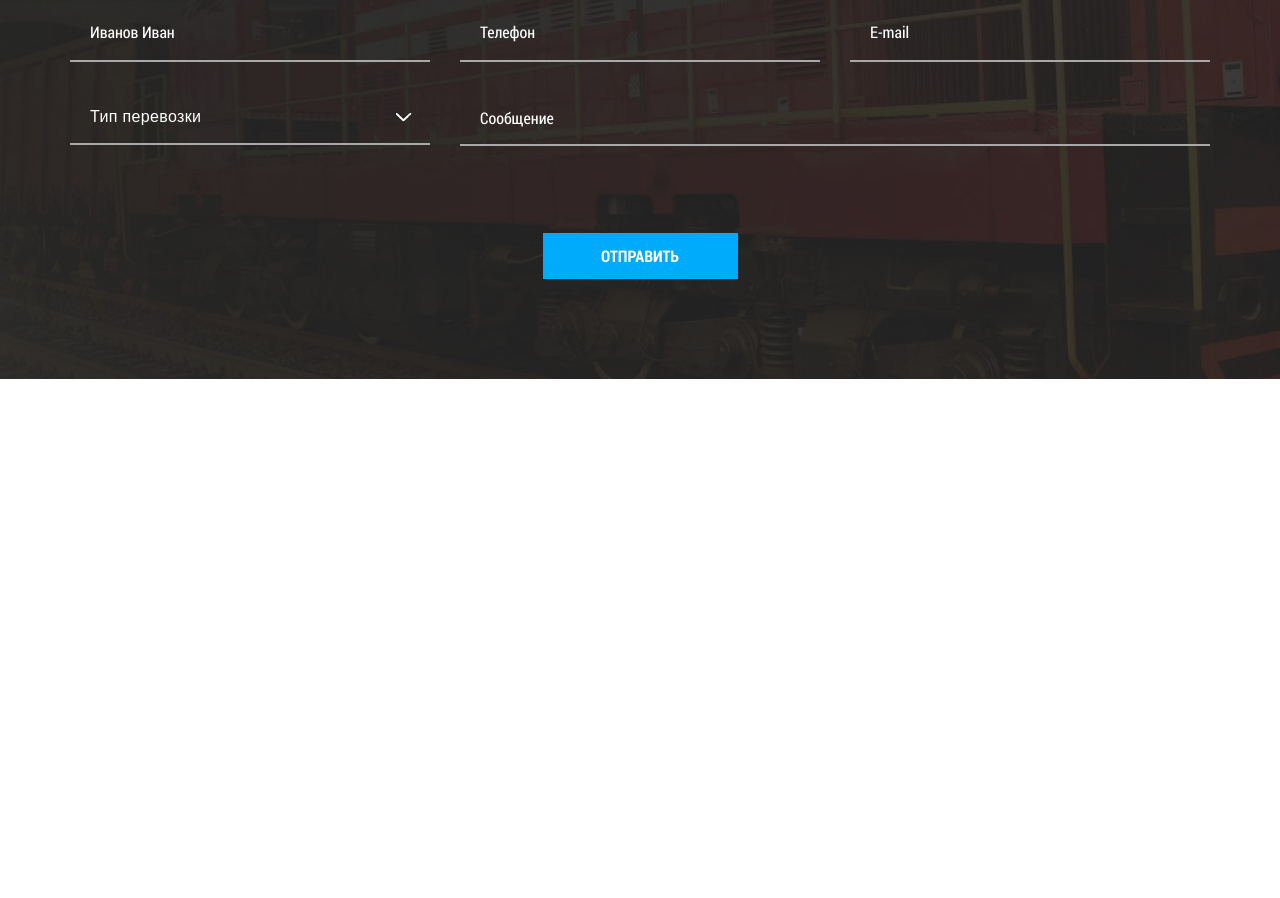
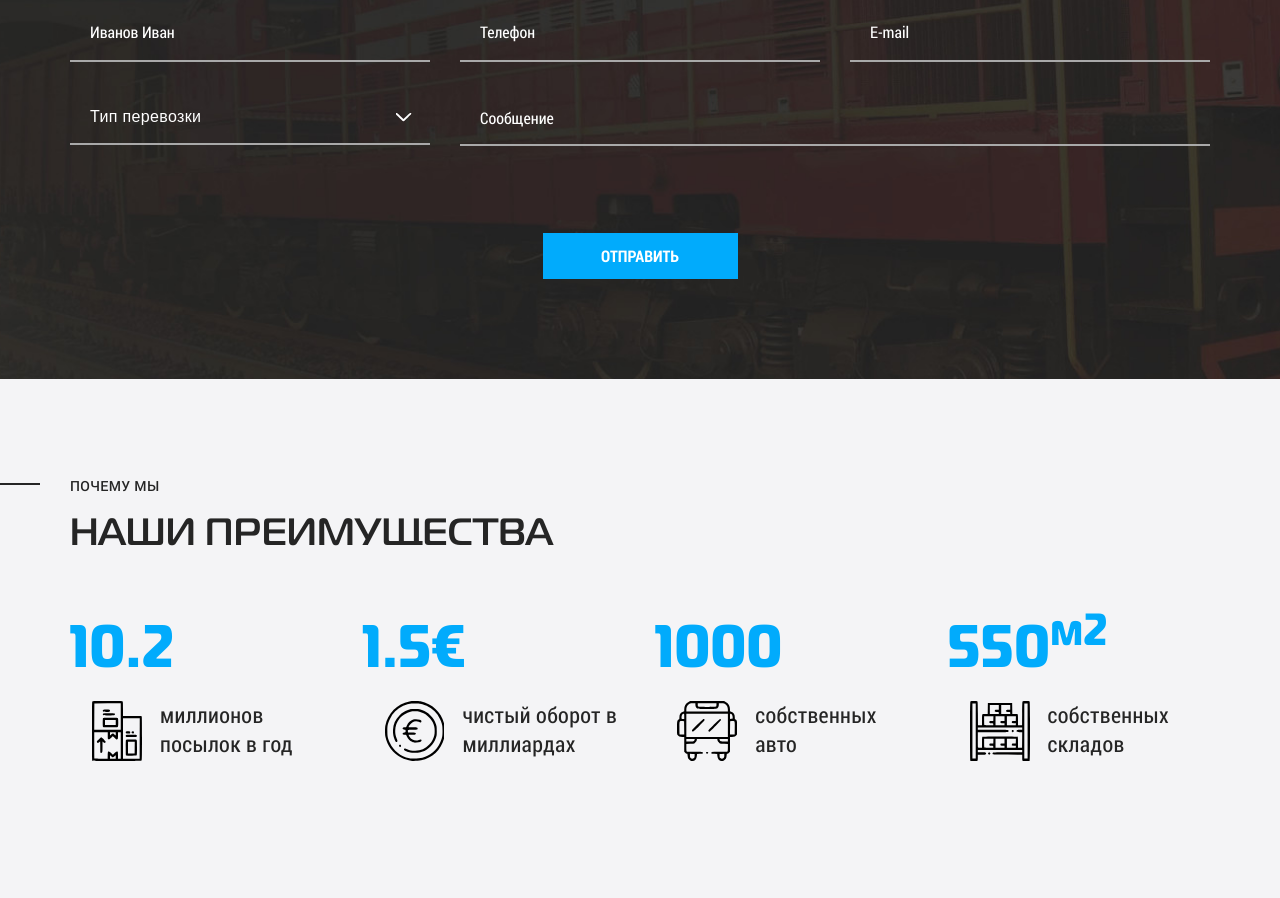
Before and after one commit to AlexKobiliansky/logistic, a website: page app/index.html in a window 1280 px wide. Shown: the part 4491-5389 px from the top of the page. Before the commit the page ends 4870 px from the top, so only its background shows below. Drawn offline with Linux system fonts and the light colour scheme.

Commit message:
section benefits complete

```diff
--- a/app/index.html
+++ b/app/index.html
@@ -506,19 +506,81 @@
 					</div>
 				</div>
 
-
-
-
-
 					<div class="btn-wrap">
 						<button type="submit" class="btn btn-blue">Отправить</button>
 					</div>
 			</form>
-
-
 		</div>
 	</section>
 	<!-- ======= SECTION FORM END ======= -->
+
+	<!-- ======= SECTION BENEFITS START ======= -->
+	<section class="s-benefits bg-creamy">
+		<div class="container">
+			<div class="section-pretitle">Почему мы</div>
+			<h2 class="section-title">Наши преимущества</h2>
+			<div class="benefits-wrap">
+				<div class="row">
+					<!-- benefit-item -->
+					<div class="col-md-6 col-lg-3">
+						<div class="benefit-item">
+							<div class="benefit-item-num">10.2</div>
+							<div class="benefit-item-content">
+								<div class="benefit-item-icon">
+									<img src="img/icons/benefit-icon-1.svg" alt="alt" class="svg">
+								</div>
+								<div class="benefit-item-desc">миллионов посылок в год</div>
+							</div>
+						</div>
+					</div>
+					<!-- /benefit-item -->
+
+					<!-- benefit-item -->
+					<div class="col-md-6 col-lg-3">
+						<div class="benefit-item">
+							<div class="benefit-item-num">1.5&euro;</div>
+							<div class="benefit-item-content">
+								<div class="benefit-item-icon">
+									<img src="img/icons/benefit-icon-2.svg" alt="alt" class="svg">
+								</div>
+								<div class="benefit-item-desc">чистый оборот в миллиардах</div>
+							</div>
+						</div>
+					</div>
+					<!-- /benefit-item -->
+
+					<!-- benefit-item -->
+					<div class="col-md-6 col-lg-3">
+						<div class="benefit-item">
+							<div class="benefit-item-num">1000</div>
+							<div class="benefit-item-content">
+								<div class="benefit-item-icon">
+									<img src="img/icons/benefit-icon-3.svg" alt="alt" class="svg">
+								</div>
+								<div class="benefit-item-desc">собственных авто</div>
+							</div>
+						</div>
+					</div>
+					<!-- /benefit-item -->
+
+					<!-- benefit-item -->
+					<div class="col-md-6 col-lg-3">
+						<div class="benefit-item">
+							<div class="benefit-item-num">550<sup>м2</sup></div>
+							<div class="benefit-item-content">
+								<div class="benefit-item-icon">
+									<img src="img/icons/benefit-icon-4.svg" alt="alt" class="svg">
+								</div>
+								<div class="benefit-item-desc">собственных складов</div>
+							</div>
+						</div>
+					</div>
+					<!-- /benefit-item -->
+				</div>
+			</div>
+		</div>
+	</section>
+	<!-- ======= SECTION BENEFITS END ======= -->
 
 </div><!-- /page-wrapper -->
 
--- a/app/sass/base/_media.sass
+++ b/app/sass/base/_media.sass
@@ -53,6 +53,9 @@
 // ≥992px
 +media-breakpoint-down(md)
 
+  .benefit-item
+    margin-bottom: 50px
+
   .jq-selectbox__select
     line-height: 1.4
 
@@ -74,6 +77,16 @@
 
 // ≥768px
 +media-breakpoint-down(sm)
+
+  .benefit-item
+    &-num
+      text-align: center
+      font-size: 50px
+      margin-bottom: 10px
+    &-desc
+      font-size: 18px
+    &-content
+      align-items: center
 
   .specicon-item
     width: calc(50% - 16px)
--- /dev/null
+++ b/app/sass/layout/_s-benefits.sass
@@ -0,0 +1,23 @@
+.benefits-wrap
+  margin-top: 60px
+
+.benefit-item
+  margin-bottom: 30px
+  &-num
+    font-family: "MagistralCondBold", sans-serif
+    font-size: 60px
+    line-height: 1
+    color: $accent
+    margin-bottom: 20px
+  &-content
+    padding-left: 22px
+    display: flex
+  &-desc
+    display: inline-block
+    font-size: 22px
+    line-height: 1.3
+  .svg
+    height: 60px
+    width: auto
+    margin-right: 18px
+    display: inline-block
--- a/app/sass/main.sass
+++ b/app/sass/main.sass
@@ -12,6 +12,7 @@
 @import layout/s-spec
 @import layout/s-specicon
 @import layout/s-form
+@import layout/s-benefits
 @import layout/footer
 
 
```
Also changed, not shown: app/css/main.min.css, app/img/icons/benefit-icon-1.svg (added), app/img/icons/benefit-icon-2.svg (added), app/img/icons/benefit-icon-3.svg (added), app/img/icons/benefit-icon-4.svg (added).
